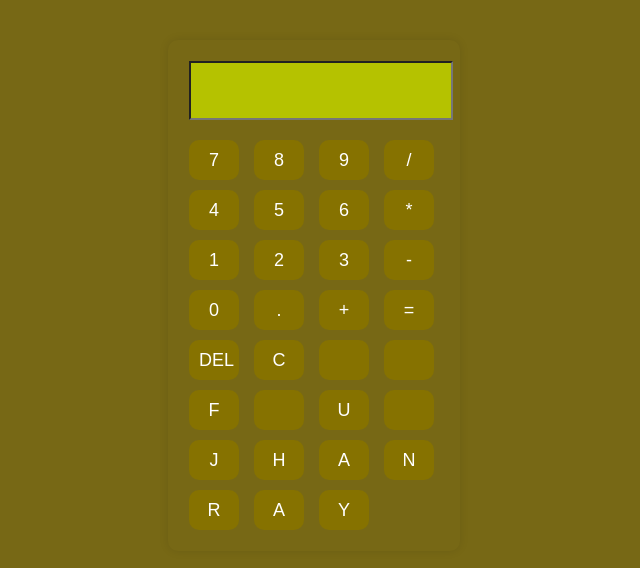
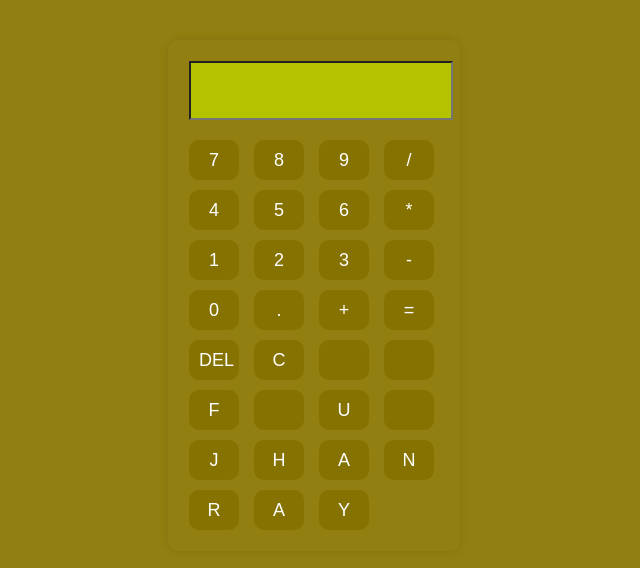
Before and after one commit to zetzu11/CRUSH-MO-SI-K-GAB, a plain HTML site: page index.html in a window 1280 px wide. Shown: the whole page, without its empty margins (326-966 px from the left). Drawn offline with Linux system fonts and the light colour scheme.

Commit message:
Update index.html

```diff
--- a/index.html
+++ b/index.html
@@ -8,7 +8,7 @@
     <style>
        body {
             font-family: Arial, sans-serif;
-            background-color: #776815;
+            background-color: #927f11;
             /* dark mode background */
         }
 
```
